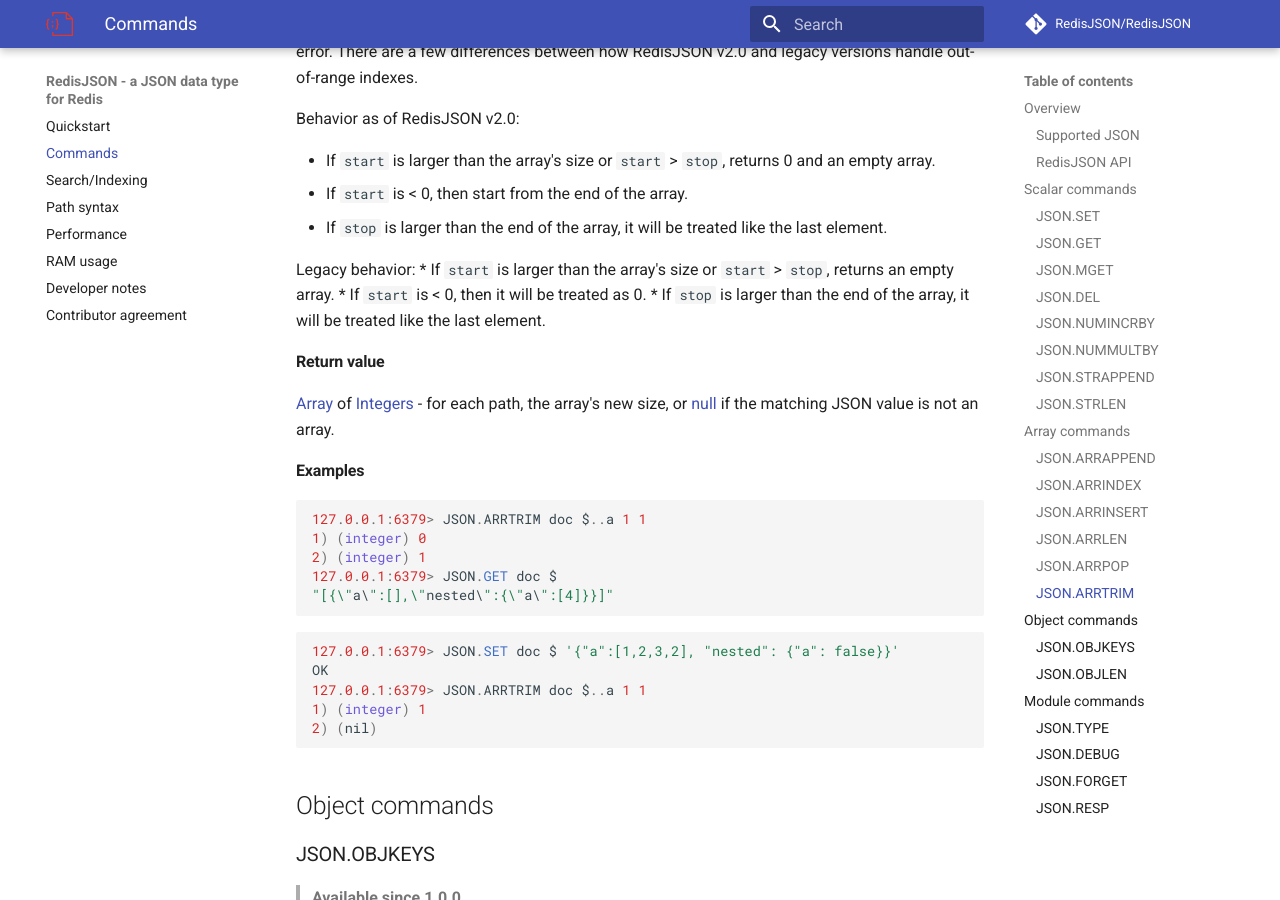
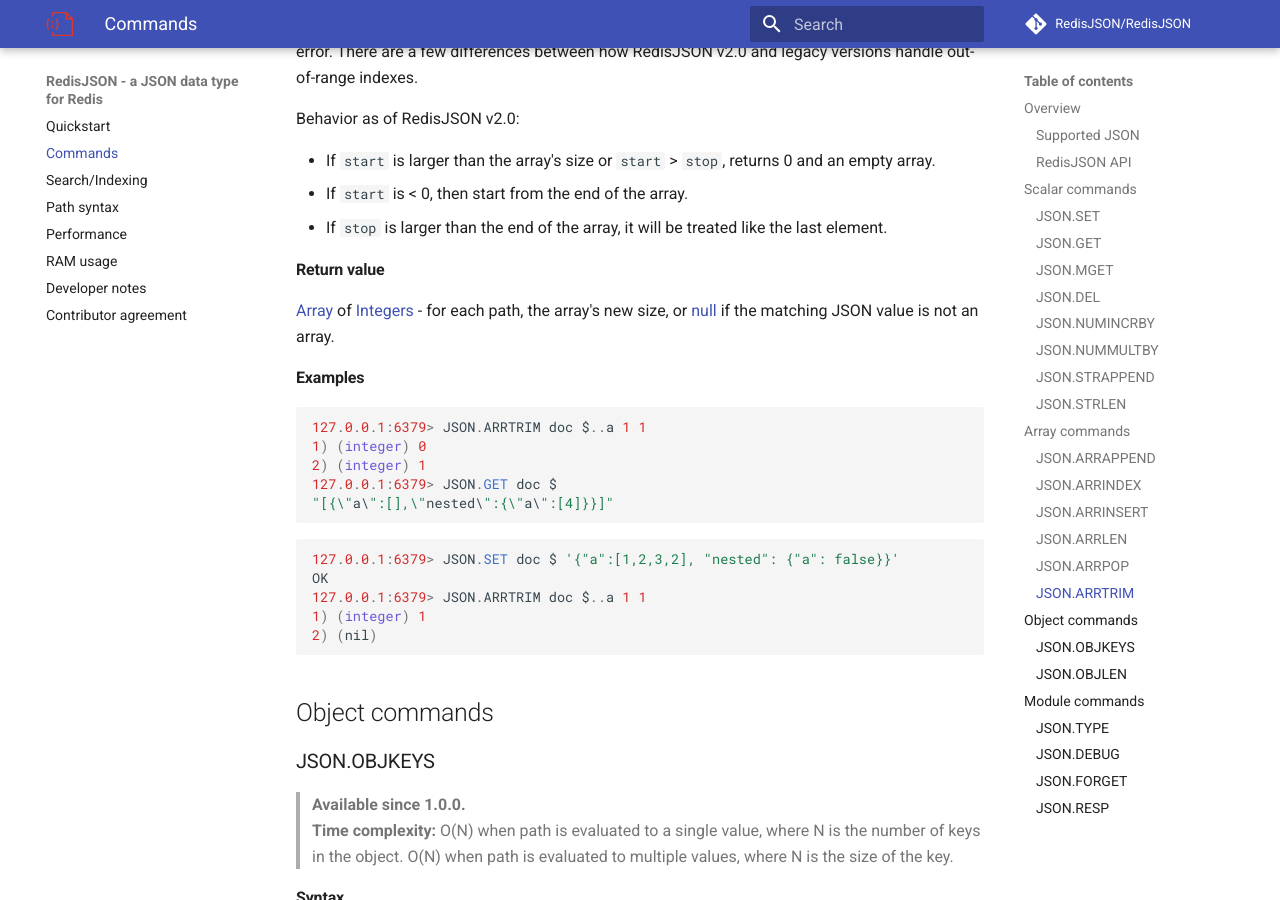
Before and after one commit to RedisJSON/RedisJSON, an MkDocs documentation site: the page built from docs/commands.md, in a window 1280 px wide and 900 px high, scrolled down 11601 px. Built offline with MkDocs 1.6.1 and Material for MkDocs 9.7.7, drawn with Linux system fonts in a browser that asks for light colours; comment, search, counter and statistics services are not loaded.

Commit message:
Update commands.md

```diff
--- a/docs/commands.md
+++ b/docs/commands.md
@@ -532,11 +532,6 @@
 * If `start` is < 0, then start from the end of the array.
 * If `stop` is larger than the end of the array, it will be treated like the last element.
 
-Legacy behavior:
-* If `start` is larger than the array's size or `start` > `stop`, returns an empty array.
-* If `start` is < 0, then it will be treated as 0.
-* If `stop` is larger than the end of the array, it will be treated like the last element.
-
 #### Return value
 
 [Array][4] of [Integers][2] - for each path, the array's new size, or [null][6] if the matching JSON value is not an array.
```
